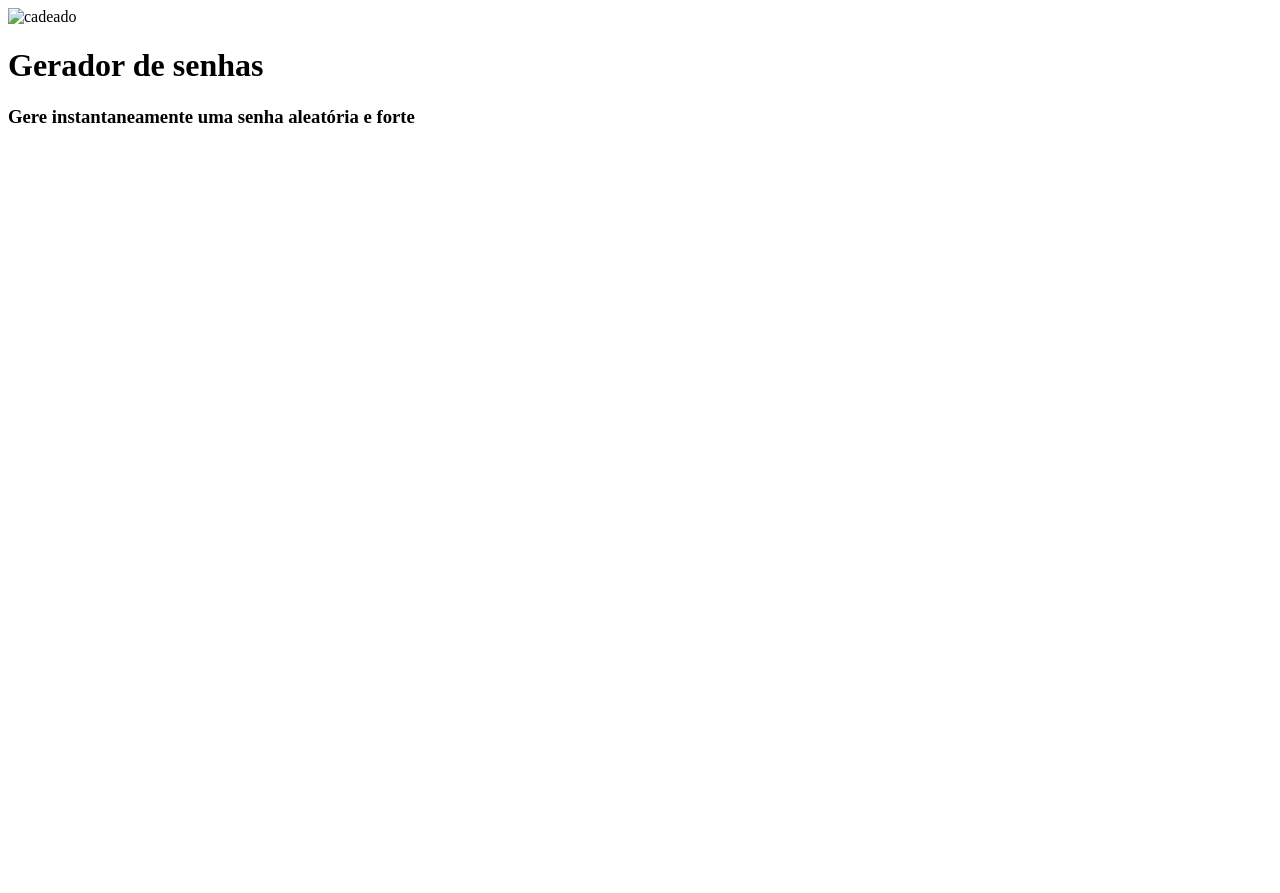
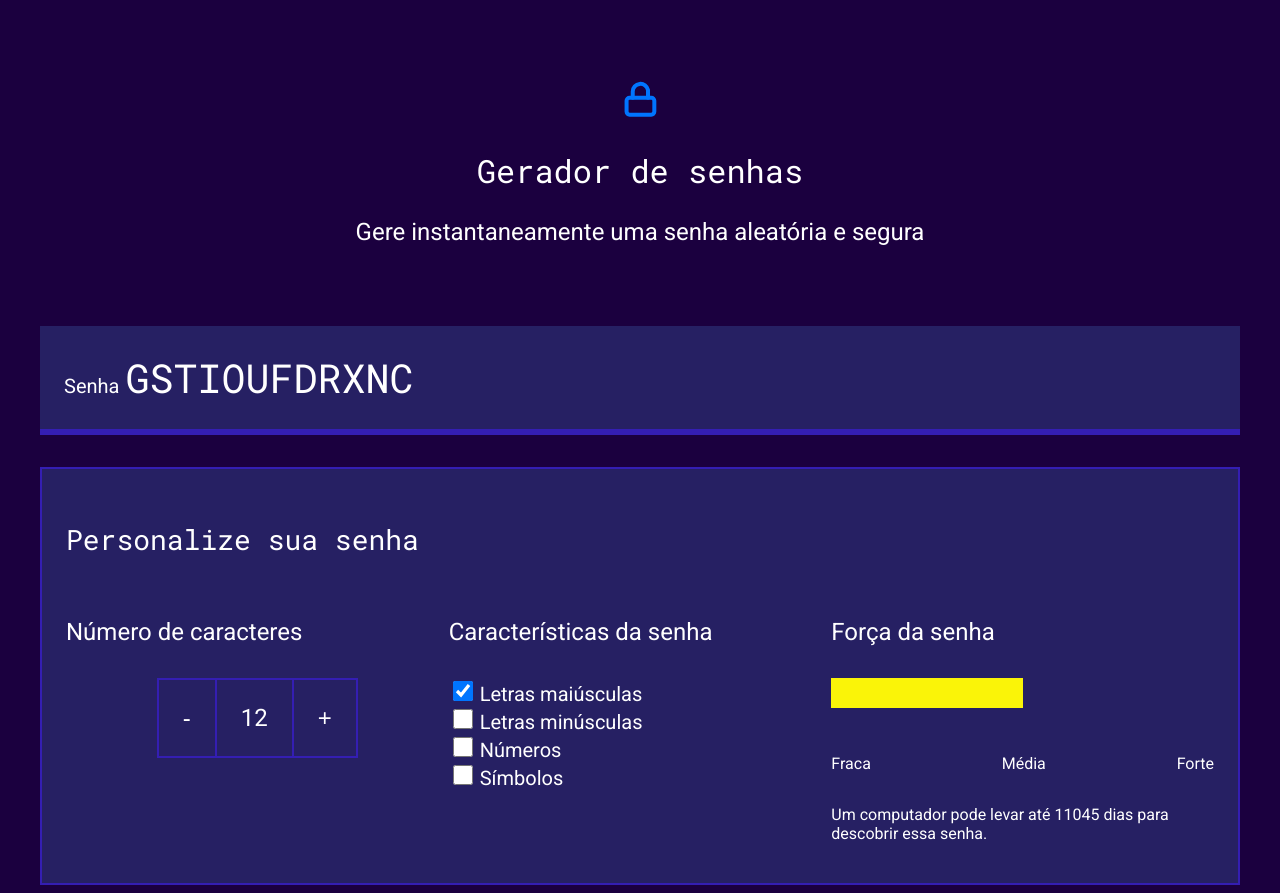
Before and after one commit to mariaeduardabobio/seguran-a-digital, a plain HTML site: page index.html in a window 1280 px wide. Before the commit the page ends 800 px from the top, so only its background shows below. Drawn offline with Linux system fonts and the light colour scheme.

Commit message:
Add files via upload

```diff
--- a/index.html
+++ b/index.html
@@ -1,14 +1,68 @@
 <!DOCTYPE html>
 <html lang="pt-br">
+
 <head>
     <meta charset="UTF-8">
     <meta name="viewport" content="width=device-width, initial-scale=1.0">
-    <title>Document</title>
-    <link real="stylesheet" href="stylecss">
+    <title>Gerador de senha</title>
+    <link rel="stylesheet" href="style.css">
 </head>
+
 <body>
-  <img src="unlock.css" alt="cadeado">
-  <h1>Gerador de senhas</h1>
-  <h3>Gere instantaneamente uma senha aleatória e forte</h3>
+    <section class="conteudo">
+        <div class="conteudo-titulo">
+            <img src="unlock.svg" alt="cadeado fechado">
+            <h2 class="titulo-principal">Gerador de senhas</h2>
+            <h3 class="titulo-secundario">Gere instantaneamente uma senha aleatória e segura</h3>
+        </div>
+        <div class="conteudo-senha">
+            <label for="senha">Senha</label>
+            <input name="senha" type="text" id="campo-senha" readonly>
+        </div>
+        <div class="parametro">
+            <h3 class="parametro-titulo">Personalize sua senha</h3>
+            <div class="parametro-coluna__senha">
+                <div class="parametro-senha">
+                    <h4 class="parametro-senha__titulo">Número de caracteres</h4>
+                    <div class="parametro-senha-botoes">
+                        <button class="parametro-senha__botao">-</button>
+                        <p class="parametro-senha__texto">12</p>
+                        <button class="parametro-senha__botao">+</button>
+                    </div>
+                </div>
+                <div class="parametro-senha">
+                    <h4 class="parametro-senha__titulo">Características da senha</h4>
+                    <div class="parametro-senha-checkbox">
+                        <input name="maiusculo" type="checkbox" class="checkbox" checked>
+                        <label for="maiusculo">Letras maiúsculas</label>
+                    </div>
+                    <div class="parametro-senha-checkbox">
+                        <input name="minusculo" type="checkbox" class="checkbox">
+                        <label for="minusculo">Letras minúsculas</label>
+                    </div>
+                    <div class="parametro-senha-checkbox">
+                        <input name="numero" type="checkbox" class="checkbox">
+                        <label for="numero">Números</label>
+                    </div>
+                    <div class="parametro-senha-checkbox">
+                        <input name="simbolo" type="checkbox" class="checkbox">
+                        <label for="simbolo">Símbolos</label>
+                    </div>
+                </div>
+                <div class="parametro-senha">
+                    <h4 class="parametro-senha__titulo">Força da senha</h4>
+                    <div class="barra"></div>
+                    <div class="forca fraca"></div>
+                    <div class="parametro-senha-textos">
+                        <p>Fraca</p>
+                        <p>Média</p>
+                        <p>Forte</p>
+                    </div>
+                    <p class="entropia"></p>
+                </div>
+            </div>
+        </div>
+    </section>
+    <script src="main.js"></script>
 </body>
 </html>
--- /dev/null
+++ b/main.js
@@ -0,0 +1,77 @@
+const numeroSenha = document.querySelector('.parametro-senha__texto');
+let tamanhoSenha = 12;
+numeroSenha.textContent = tamanhoSenha;
+const letrasMaiusculas = 'ABCDEFGHIJKLMNOPQRSTUVXYWZ';
+const letrasMinusculas = 'abcdefghijklmnopqrstuvxywz';
+const numeros = '0123456789';
+const simbolos = '!@%*?';
+const botoes = document.querySelectorAll('.parametro-senha__botao');
+const campoSenha = document.querySelector('#campo-senha');
+const checkbox = document.querySelectorAll('.checkbox');
+const forcaSenha = document.querySelector('.forca');
+
+botoes[0].onclick = diminuiTamanho;
+botoes[1].onclick = aumentaTamanho;
+
+function diminuiTamanho() {
+    if (tamanhoSenha > 1) {
+        // tamanhoSenha = tamanhoSenha-1;
+        tamanhoSenha--;
+    }
+    numeroSenha.textContent = tamanhoSenha;
+    geraSenha();
+}
+function aumentaTamanho() {
+    if (tamanhoSenha < 20) {
+        // tamanhoSenha = tamanhoSenha+1;
+        tamanhoSenha++;
+    }
+    numeroSenha.textContent = tamanhoSenha;
+    geraSenha();
+}
+
+for (i = 0; i < checkbox.length; i++) {
+    checkbox[i].onclick = geraSenha;
+}
+
+geraSenha();
+
+function geraSenha() {
+    let alfabeto = '';
+    if (checkbox[0].checked) {
+        alfabeto = alfabeto + letrasMaiusculas;
+    }
+    if (checkbox[1].checked) {
+        alfabeto = alfabeto + letrasMinusculas;
+    }
+    if (checkbox[2].checked) {
+        alfabeto = alfabeto + numeros;
+    }
+    if (checkbox[3].checked) {
+        alfabeto = alfabeto + simbolos;
+    }
+    let senha = '';
+    for (let i = 0; i < tamanhoSenha; i++) {
+        let numeroAleatorio = Math.random() * alfabeto.length;
+        numeroAleatorio = Math.floor(numeroAleatorio);
+        senha = senha + alfabeto[numeroAleatorio];
+    }
+    campoSenha.value = senha;
+    classificaSenha(alfabeto.length);
+
+}
+
+function classificaSenha(tamanhoAlfabeto){
+    let entropia = tamanhoSenha * Math.log2(tamanhoAlfabeto);
+    console.log(entropia);
+    forcaSenha.classList.remove('fraca','media','forte');
+    if (entropia > 57){
+        forcaSenha.classList.add('forte');
+    } else if (entropia > 35 && entropia < 57 ) {
+        forcaSenha.classList.add('media');
+    } else if (entropia <= 35){
+        forcaSenha.classList.add('fraca');
+    }
+    const valorEntropia = document.querySelector('.entropia');
+    valorEntropia.textContent = "Um computador pode levar até " + Math.floor(2**entropia/(100e6*60*60*24)) + " dias para descobrir essa senha.";
+}
--- a/style.css
+++ b/style.css
@@ -1,11 +1,152 @@
+@import url('https://fonts.googleapis.com/css2?family=Roboto&family=Roboto+Mono&display=swap');
+
 :root{
     --branco: white;
-    --cor-de-fundo: #00162E;
-    --fundo-senha: #00244D;
-    --fundo-texto: #001E40;
-    --borda: #0075FF;
+    --cor-de-fundo: #1b003f;
+    --fundo-senha: #262063;
+    --fundo-texto: #262063;
+    --borda: #341eb3;
+    --roboto: 'Roboto', sans-serif;
+    --roboto-mono: 'Roboto Mono', monospace;
 }
- body{
-   color: var(--branco);
-   background-color: var(--cor-de-fundo);
- }
+
+*{
+    font-weight: 400;
+}
+
+body{
+    color: var(--branco);
+    background-color: var(--cor-de-fundo);
+    font-family: var(--roboto);
+}
+
+.titulo-principal{
+    font-family: var(--roboto-mono);
+    font-size: 32px;
+}
+
+.titulo-secundario{
+    font-size: 24px;
+}
+
+.conteudo-titulo{
+    text-align: center;
+    margin-top: 80px;
+}
+
+.conteudo-senha{
+    margin-top: 80px;
+    background: var(--fundo-senha);
+    padding: 24px;
+    border-bottom: 6px solid var(--borda);
+}
+
+#campo-senha{
+    background-color: var(--fundo-senha);
+    border: none;
+    color: var(--branco);
+    font-family: var(--roboto-mono);
+    font-size: 40px;
+    width: 70%;
+}
+
+#campo-senha:focus{
+    outline: none;
+}
+
+.conteudo{
+    max-width: 1200px;
+    margin: 0 auto;
+}
+
+.parametro{
+    background-color: var(--fundo-texto);
+    border: 2px solid var(--borda);
+    margin-top: 32px;
+    padding: 24px;
+}
+
+.parametro-titulo{
+    font-family: var(--roboto-mono);
+    font-size: 28px;
+}
+
+.parametro-senha__titulo{
+    font-size:24px;
+}
+
+.parametro-coluna__senha{
+    display: flex;
+    flex-direction: column;
+    justify-content: center;
+}
+.parametro-senha{
+    width: 50%;
+    margin: 0 auto;
+}
+
+.parametro-senha-botoes{
+    display: flex;
+    justify-content: center;
+}
+
+.parametro-senha__botao{
+    background-color: var(--fundo-texto);
+    color: var(--branco);
+    border: 2px solid var(--borda);
+    padding: 24px;
+    font-size: 24px;
+    cursor: pointer;
+}
+.parametro-senha__texto{
+    padding: 24px;
+    border-top: 2px solid var(--borda);
+    border-bottom: 2px solid var(--borda);
+    margin: 0;
+    font-size: 24px;
+}
+
+label{
+    font-size: 20px;
+}
+
+.checkbox{
+    width: 20px;
+    height: 20px;
+    cursor: pointer;
+}
+
+.barra{
+    background-color: var(--fundo-senha);
+    height: 30px;
+    width: 100%;
+}
+.forca{
+    height: 30px;
+    position: relative;
+    bottom: 30px;
+}
+.fraca{
+    width: 25%;
+    background-color: #E71B32;
+}
+.media{
+    background-color: #FAF408;
+    width: 50%;
+}
+.forte{
+    background-color: #00FF85;
+    width: 100%;
+}
+
+.parametro-senha-textos{
+    display: flex;
+    justify-content: space-between;
+}
+
+
+@media screen and (min-width: 768px) {
+    .parametro-coluna__senha{
+        flex-direction: row;
+    }
+}
```
Also changed, not shown: unlock.svg (added).
